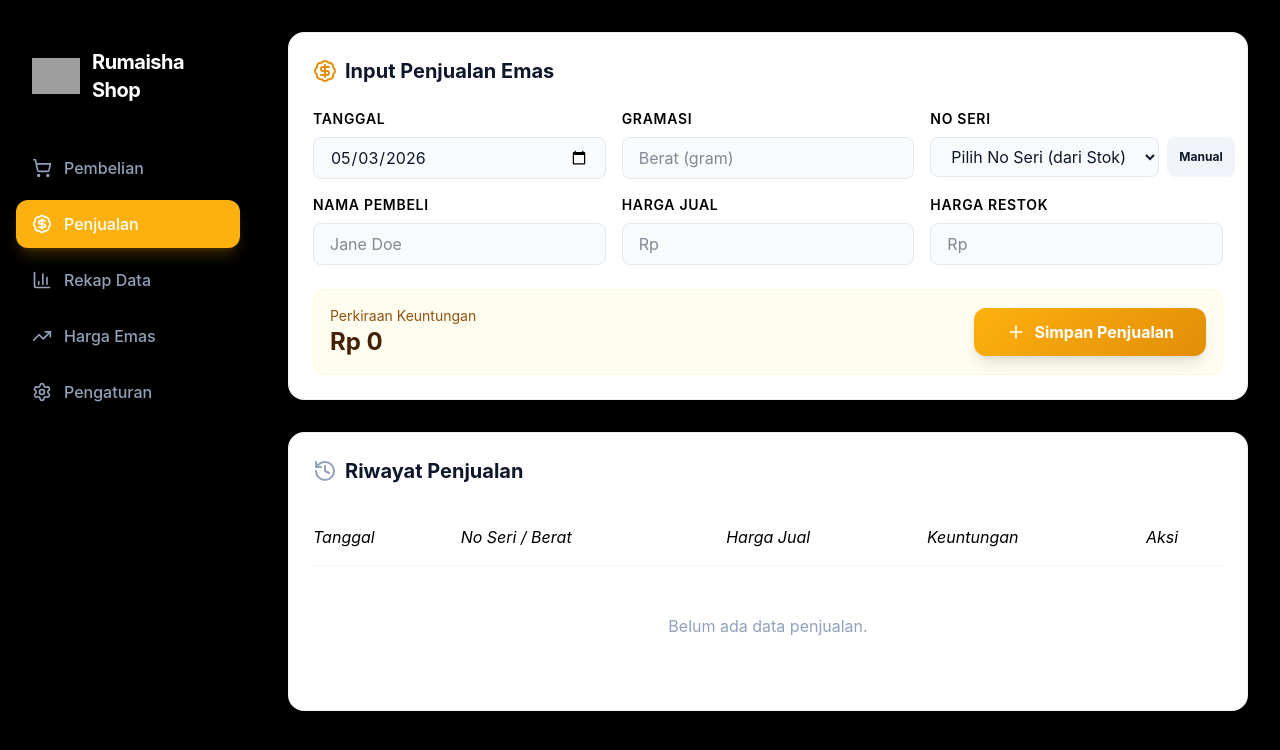
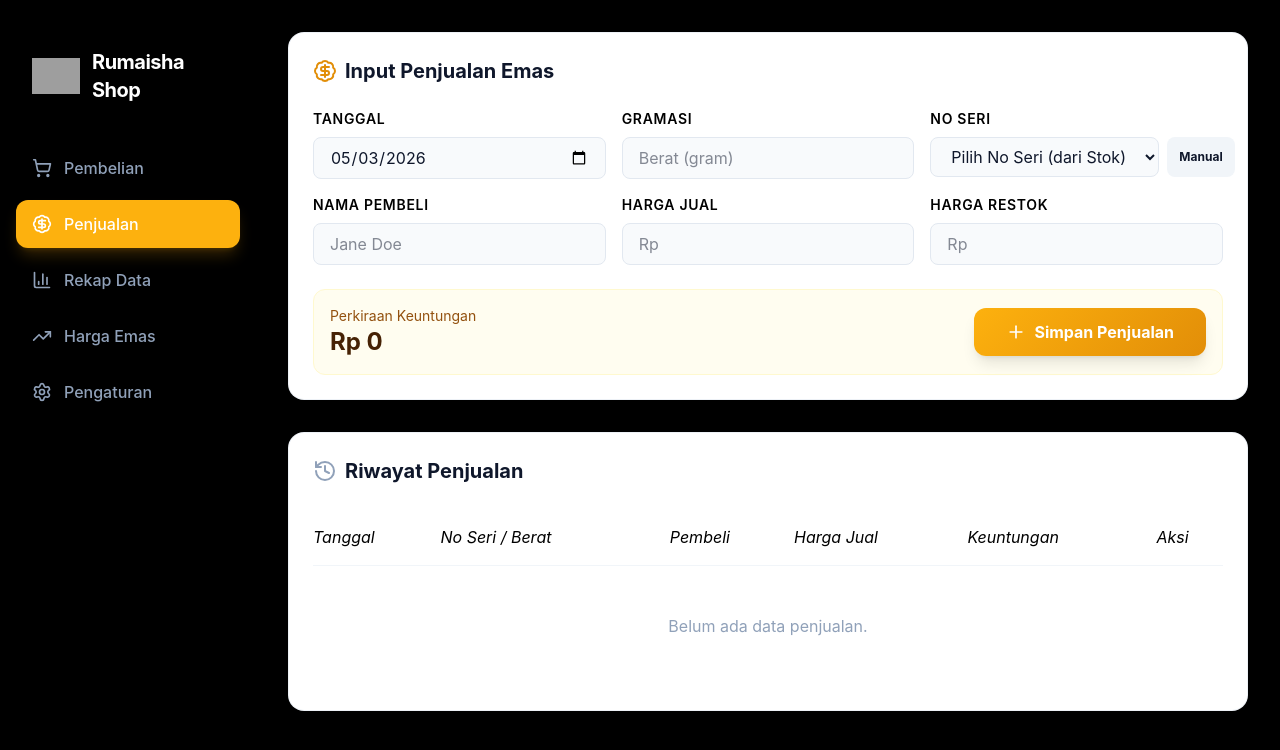
Before and after one commit to aichandroid/RumaishaShopGold, a React (Vite) app: page / in a window 1280 px wide. Both pictures are taken after a click on the button "Penjualan". Shown: the top 750 px of the page. Built offline with nearby package versions, Linux system fonts and the light colour scheme; grey boxes are pictures that could not be loaded.

Commit message:
Add files via upload

```diff
--- a/src/App.tsx
+++ b/src/App.tsx
@@ -650,6 +650,7 @@ function SalesModule({ sales, purchases, onAdd, onDelete }: { sales: Sale[], pur
               <tr className="border-b border-slate-100 italic text-black">
                 <th className="py-4 font-normal">Tanggal</th>
                 <th className="py-4 font-normal">No Seri / Berat</th>
+                <th className="py-4 font-normal">Pembeli</th>
                 <th className="py-4 font-normal">Harga Jual</th>
                 <th className="py-4 font-normal">Keuntungan</th>
                 <th className="py-4 font-normal">Aksi</th>
@@ -663,6 +664,7 @@ function SalesModule({ sales, purchases, onAdd, onDelete }: { sales: Sale[], pur
                     <div className="font-bold">{s.serialNumber}</div>
                     <div className="text-xs text-slate-400">{s.weight} gram</div>
                   </td>
+                  <td className="py-4 text-slate-700 font-medium">{s.buyerName || '-'}</td>
                   <td className="py-4 font-medium">{formatCurrency(s.sellingPrice)}</td>
                   <td className="py-4 text-green-600 font-bold">+{formatCurrency(s.profit)}</td>
                   <td className="py-4">
```
Also changed, not shown: 1 other file (tests, documents, lock files or other folders).
